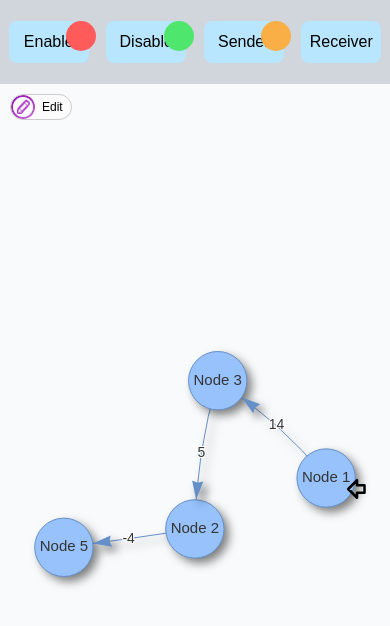
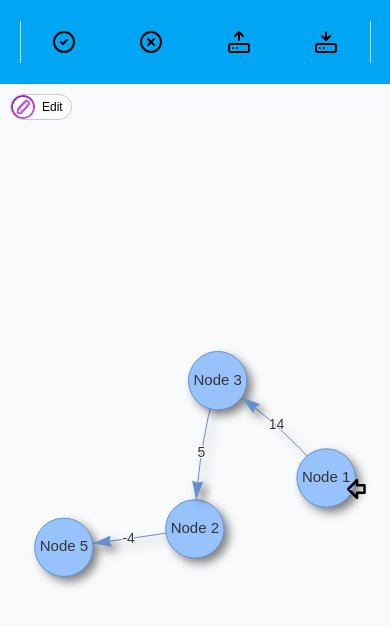
Before and after one commit to omarmouqat/ShortWayFinder, a React (Vite) app: page / in a window 390 px wide. Shown: the top 626 px of the page. Built offline with nearby package versions, Linux system fonts and the light colour scheme.

Commit message:
responsive design commit

```diff
--- a/package.json
+++ b/package.json
@@ -18,6 +18,7 @@
     "lucide-react": "^0.476.0",
     "react": "^19.0.0",
     "react-dom": "^19.0.0",
+    "react-tooltip": "^5.28.0",
     "vis-network": "^9.1.9"
   },
   "devDependencies": {
--- a/src/App.jsx
+++ b/src/App.jsx
@@ -4,8 +4,8 @@ import viteLogo from '/vite.svg'
 import './App.css'
 import VisNetwork from './Components/VisNetwork'
 import { Network, DataSet } from "vis-network/standalone";
-import { ArrowBigLeft, ArrowBigRight} from 'lucide-react';
-
+import { ArrowBigLeft, ArrowBigRight,HardDriveDownload,HardDriveUpload,CircleX,CircleCheck} from 'lucide-react';
+import { Tooltip } from "react-tooltip";
 
 
 function App() {
@@ -218,13 +218,21 @@ function App() {
   };
   return (
   <div className='w-screen h-screen bg-gray-800'>
-    <header className='flex-1 h-1/10 w-full bg-gray-300'>
-    <div id="role_controls_buttons" className='flex flex-row justify-around items-center w-full h-full'>
-      <button onClick={() => changeMode(1)} id="enable_btn" className={` ${mode===1 ? "bg-green-300" : "bg-sky-200"} rounded-lg relative h-5/10 w-20 before:absolute before:top-0 before:-left-10 before:w-7.5 before:h-7.5 before:bg-[#38a4bd] before:rounded-full before:mr-1.25`}>Enable</button>
-      <button onClick={() => changeMode(2)} id="disable_btn" className={` ${mode===2 ? "bg-green-300" : "bg-sky-200"} rounded-lg relative h-5/10 w-20 before:absolute before:top-0 before:-left-10 before:w-7.5 before:h-7.5 before:bg-[#ff5b5b] before:rounded-full before:mr-1.25`}>Disable</button>
-      <button onClick={() => changeMode(3)} id="sender_btn" className={` ${mode===3 ? "bg-green-300" : "bg-sky-200"} rounded-lg relative h-5/10 w-20 before:absolute before:top-0 before:-left-10 before:w-7.5 before:h-7.5 before:bg-[#4ee66d] before:rounded-full before:mr-1.25`}>Sender</button>
-      <button onClick={() => changeMode(4)} id="receiver_btn" className={` ${mode===4 ? "bg-green-300" : "bg-sky-200"} rounded-lg relative h-5/10 w-20 before:absolute before:top-0 before:-left-10 before:w-7.5 before:h-7.5 before:bg-[#faae46] before:rounded-full before:mr-1.25`}>Receiver</button>
-    </div>
+    <header className='flex-1 h-1/10 w-full bg-sky-500 flex flex-row items-center justify-center'>
+      {/* <div id="role_controls_buttons" className='flex flex-row justify-around items-center w-full h-full'>
+        <button onClick={() => changeMode(1)} id="enable_btn" className={` ${mode===1 ? "bg-green-300" : "bg-sky-200"} rounded-lg relative h-5/10 w-20 before:absolute before:top-0 before:-left-10 before:w-7.5 before:h-7.5 before:bg-[#38a4bd] before:rounded-full before:mr-1.25`}>Enable</button>
+        <button onClick={() => changeMode(2)} id="disable_btn" className={` ${mode===2 ? "bg-green-300" : "bg-sky-200"} rounded-lg relative h-5/10 w-20 before:absolute before:top-0 before:-left-10 before:w-7.5 before:h-7.5 before:bg-[#ff5b5b] before:rounded-full before:mr-1.25`}>Disable</button>
+        <button onClick={() => changeMode(3)} id="sender_btn" className={` ${mode===3 ? "bg-green-300" : "bg-sky-200"} rounded-lg relative h-5/10 w-20 before:absolute before:top-0 before:-left-10 before:w-7.5 before:h-7.5 before:bg-[#4ee66d] before:rounded-full before:mr-1.25`}>Sender</button>
+        <button onClick={() => changeMode(4)} id="receiver_btn" className={` ${mode===4 ? "bg-green-300" : "bg-sky-200"} rounded-lg relative h-5/10 w-20 before:absolute before:top-0 before:-left-10 before:w-7.5 before:h-7.5 before:bg-[#faae46] before:rounded-full before:mr-1.25`}>Receiver</button>
+      </div> */}
+      <div id="role_controls_buttons" className='w-9/10 sm:w-3/10 flex flex-row flex-wrap justify-around items-center h-1/2 border-x-1 border-gray-300 my-10 transition-all duration-600'>
+        <button data-tooltip-id='tooltip' data-tooltip-content="Enable Node" onClick={() => changeMode(1)} id="enable_btn" ><CircleCheck /></button>
+        <button data-tooltip-id='tooltip' data-tooltip-content="Disable Node" onClick={() => changeMode(2)} id="disable_btn" ><CircleX /></button>
+        <button data-tooltip-id='tooltip' data-tooltip-content="Set Sender" onClick={() => changeMode(3)} id="sender_btn" ><HardDriveUpload /></button>
+        <button data-tooltip-id='tooltip' data-tooltip-content="Set Receiver" onClick={() => changeMode(4)} id="receiver_btn" ><HardDriveDownload /></button>
+
+      </div>
+
     </header>
     <div className='h-9/10 w-full flex flex-row items-center justify-center text-black'>
       <div className='relative flex-3 bg-gray-50 flex flex-col w-full h-full text-black overflow-hidden'>
@@ -255,9 +263,9 @@ function App() {
         </div>
         <button className='absolute right-2 top-1/2 hover:bg-sky-600 rounded-full text-black transition-all duration-600' onClick={() => setShowSideBar(showSideBar * -1)}>{showSideBar!==1 ? <ArrowBigLeft color="#000000" size={iconSize} style={{margin:"10px"}}/> : <ArrowBigRight color="#000000" size={iconSize} style={{margin:"10px"}}/>}</button>
       </div>
-      <div id='sidebar' className={`${showSideBar === 1 ? 'flex-1  w-full ' : 'flex-0 w-0'} h-full bg-sky-500 transition-all duration-500 overflow-hidden`}>
+      <div id='sidebar' className={`${showSideBar === 1 ? 'flex-10 sm:flex-2 md:flex-1 w-full  ' : 'flex-0 w-0'} h-full bg-sky-500 transition-all duration-500 overflow-hidden`}>
         <div className='h-45/100 w-full bg-gray-500 flex flex-row items-center justify-center'>
-          <button className='h-15/100 w-4/10 bg-sky-600 rounded-lg text-white text-nowrap overflow-hidden' onClick={handleShowMatrix}>show Matrix</button>
+          <button className='text:black h-15/100 w-4/10 bg-sky-600 rounded-lg text-white text-nowrap overflow-hidden' onClick={handleShowMatrix}>show Matrix</button>
         </div>
         <div className='h-45/100 w-full bg-gray-200'>
           <VisNetwork ref={outputVisNetworkRef} options={outputNetworkOptions}/>
@@ -269,6 +277,7 @@ function App() {
 
       </div>
     </div>
+    <Tooltip id='tooltip' effect='solid' place='bottom' type='dark' />
   </div>
 
   )
```
Also changed, not shown: 1 other file (tests, documents, lock files or other folders).
